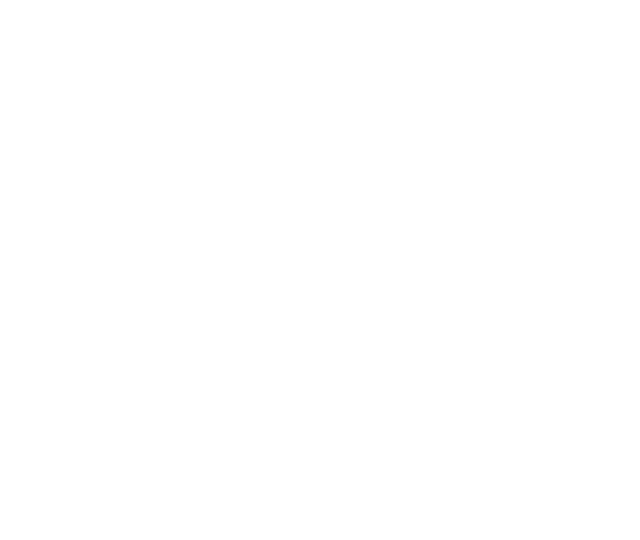
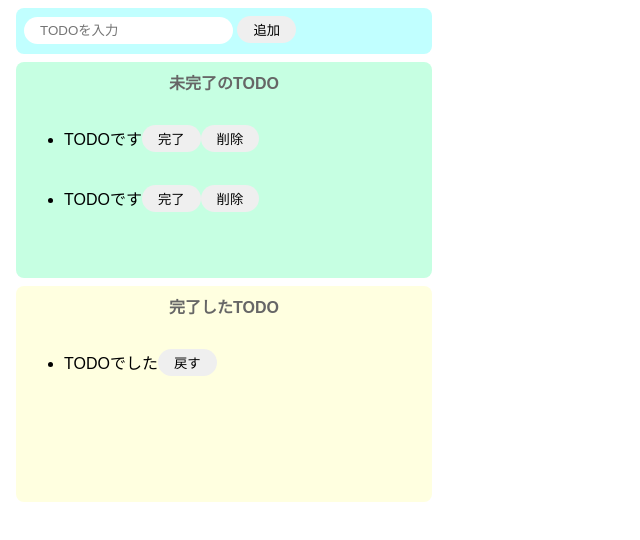
Before and after one commit to EmaYuk/ToDoApp, a website built with Parcel: page index.html in a window 1280 px wide. Shown: the whole page, without its empty margins (0-640 px from the left). Built offline with nearby package versions, Linux system fonts and the light colour scheme.

Commit message:
タスクの追加機能まで実装

```diff
--- a/index.html
+++ b/index.html
@@ -1,16 +1,49 @@
 <!DOCTYPE html>
 <html>
+  <head>
+    <title>ToDo(JS)</title>
+    <meta charset="UTF-8" />
+  </head>
 
-<head>
-	<title>Parcel Sandbox</title>
-	<meta charset="UTF-8" />
-</head>
+  <body>
+    <div class="input-area">
+      <input id="add-text" placeholder="TODOを入力" />
+      <button id="add-button">追加</button>
+    </div>
 
-<body>
-	<div id="app"></div>
+    <div class="incomplete-area">
+      <p class="title">未完了のTODO</p>
+      <ul id="incomplete-list">
+        <li>
+          <div class="list-row">
+            <p>TODOです</p>
+            <button>完了</button>
+            <button>削除</button>
+          </div>
+        </li>
 
-	<script src="src/index.js">
-	</script>
-</body>
+        <li>
+          <div class="list-row">
+            <p>TODOです</p>
+            <button>完了</button>
+            <button>削除</button>
+          </div>
+        </li>
+      </ul>
+    </div>
 
+    <div class="complete-area">
+      <p class="title">完了したTODO</p>
+      <ul>
+        <li>
+          <div class="list-row">
+            <p>TODOでした</p>
+            <button>戻す</button>
+          </div>
+        </li>
+      </ul>
+    </div>
+
+    <script src="src/index.js"></script>
+  </body>
 </html>
--- a/src/index.js
+++ b/src/index.js
@@ -1 +1,47 @@
 import "./styles.css";
+
+const onClickAdd = () => {
+  // テキストボックスの値を取得し、初期化する
+  const inputText = document.getElementById("add-text").value;
+  document.getElementById("add-text").value = "";
+
+  // liタグ生成
+  const li = document.createElement("li");
+
+  // divタグ生成
+  const div = document.createElement("div");
+  div.className = "list-row";
+
+  // pタグ生成
+  const p = document.createElement("p");
+  p.innerText = inputText;
+
+  // button(完了)タグ生成
+  const completeButton = document.createElement("button");
+  completeButton.innerText = "完了";
+  completeButton.addEventListener("click", () => {
+    alert("完了");
+  });
+
+  // button(削除)タグ生成
+  const deleteButton = document.createElement("button");
+  deleteButton.innerText = "削除";
+  deleteButton.addEventListener("click", () => {
+    alert("削除");
+  });
+
+  // divタグの子要素に各要素を設定
+  div.appendChild(p);
+  div.appendChild(completeButton);
+  div.appendChild(deleteButton);
+
+  // liタグの子要素にdivを設定
+  li.appendChild(div);
+
+  // 未完了リストに追加
+  document.getElementById("incomplete-list").appendChild(li);
+};
+
+document
+  .getElementById("add-button")
+  .addEventListener("click", () => onClickAdd());
--- a/src/styles.css
+++ b/src/styles.css
@@ -1,3 +1,67 @@
 body {
   font-family: sans-serif;
 }
+
+input {
+  border-radius: 16px;
+  border: none;
+  padding: 6px 16px;
+  outline: none;
+}
+
+button {
+  border-radius: 16px;
+  border: none;
+  padding: 4px 16px;
+}
+
+button:hover {
+  background-color: #ff7fff;
+  color: #fff;
+  cursor: pointer;
+}
+
+li {
+  margin-right: 8px;
+}
+
+.input-area {
+  background-color: #c1ffff;
+  width: 400px;
+  height: 30px;
+  padding: 8px;
+  margin: 8px;
+  border-radius: 8px;
+}
+
+.incomplete-area {
+  background-color: #c6ffe2;
+  width: 400px;
+  min-height: 200px;
+  padding: 8px;
+  margin: 8px;
+  border-radius: 8px;
+}
+
+.complete-area {
+  background-color: #ffffe0;
+  width: 400px;
+  width: 400px;
+  min-height: 200px;
+  padding: 8px;
+  margin: 8px;
+  border-radius: 8px;
+}
+
+.title {
+  text-align: center;
+  margin-top: 0;
+  font-weight: bold;
+  color: #666;
+}
+
+.list-row {
+  display: flex;
+  align-items: center;
+  padding-bottom: 4px;
+}
```
